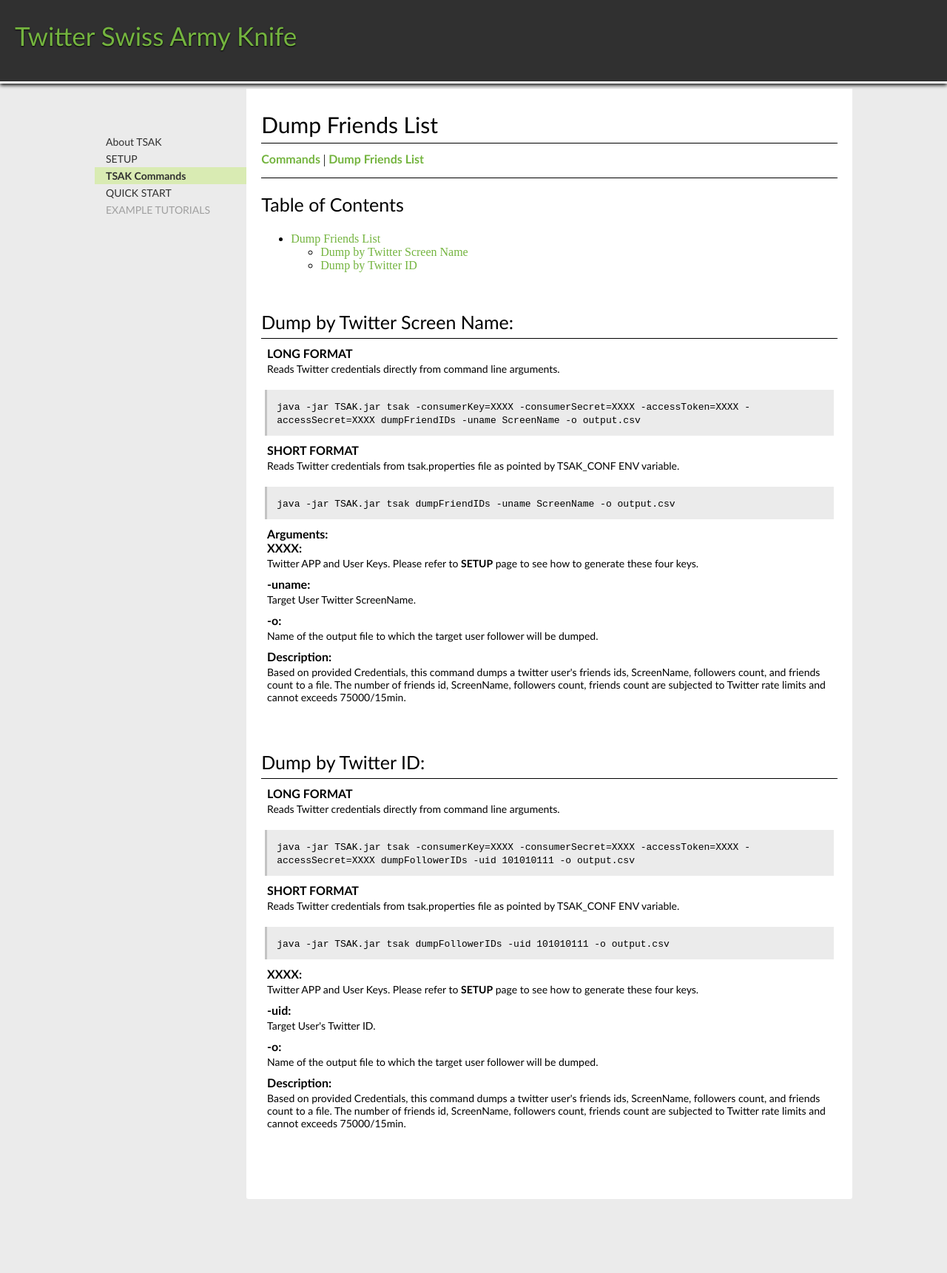
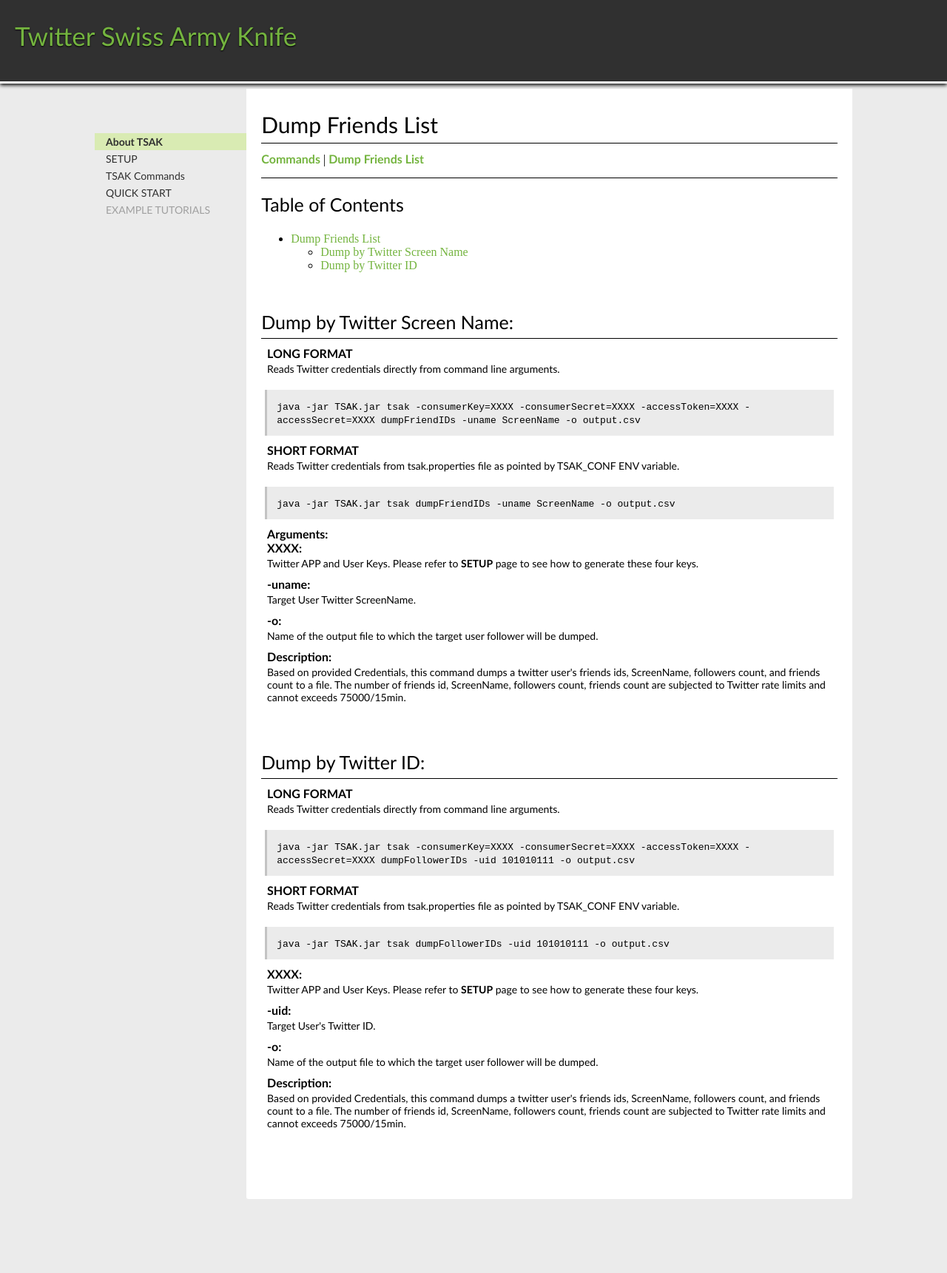
Before and after one commit to Tajtaj/planets-of-the-universe, a Jekyll site: the page built from dumpfriends.html, in a window 1280 px wide. Shown: the whole page at 74% size. Built offline with Jekyll 4.4.1, drawn with Linux system fonts in a browser that asks for light colours; nearby versions of some CDN libraries; Markdown is read by kramdown in place of the engine named in the settings.

Commit message:
Dumpfriends file
Changes in dumpfriends file.

```diff
--- a/pages/dumpfriends.html
+++ b/dumpfriends.html
@@ -1,36 +1,17 @@
-<!doctype html>
-
-<html>
-<head>
-	<meta charset="UTF-8">
-	<title>Twitter Swiss Army Knife</title>
-
-	<link rel="stylesheet" href="../css/style.css">
-		<link rel="stylesheet" href="../css/bttop.css">
-	<link rel="stylesheet" id="font-awesome-css" href="http://netdna.bootstrapcdn.com/font-awesome/4.0.3/css/font-awesome.css" type="text/css" media="screen">
-
-
-</head>
-<body>
-
-	<div id="header">
-	<h1 id="logo">Twitter Swiss Army Knife</h1>
-
-	</div>
+---
+layout: default
+title: Dump Friends List
+---
 
 	<div class="wrap">
 
 		<div class="leftpanel">
-			<a href="../index.html" >About TSAK</a>
-			<a href="setup.html" >SETUP</a>
-			<a href="commands.html" class="current">TSAK Commands</a>
-			<a href="quickstart.html">QUICK START</a>
-			<a href="" class="disabled">EXAMPLE TUTORIALS</a>
+		   {% include left-sidebar.html %}
 		</div>
 		<div class="main_contents">
 			<div class="main_heading">
 				<div>
-					<p>Dump Friends List</p>
+					<p>{{page.title}}</p>
 				</div>
 				<div class="quicklinks">
 					<a href="commands.html">Commands</a> | <a href="dumpfriends.html"> Dump Friends List</a>
@@ -153,7 +134,3 @@
 <script src="http://ajax.googleapis.com/ajax/libs/jquery/1.11.0/jquery.min.js"></script>
 
 <script type="text/javascript" src="../js/script.js"></script>
-
-</script>
-</body>
-</html>
```
Also changed, not shown: 2 other files.
